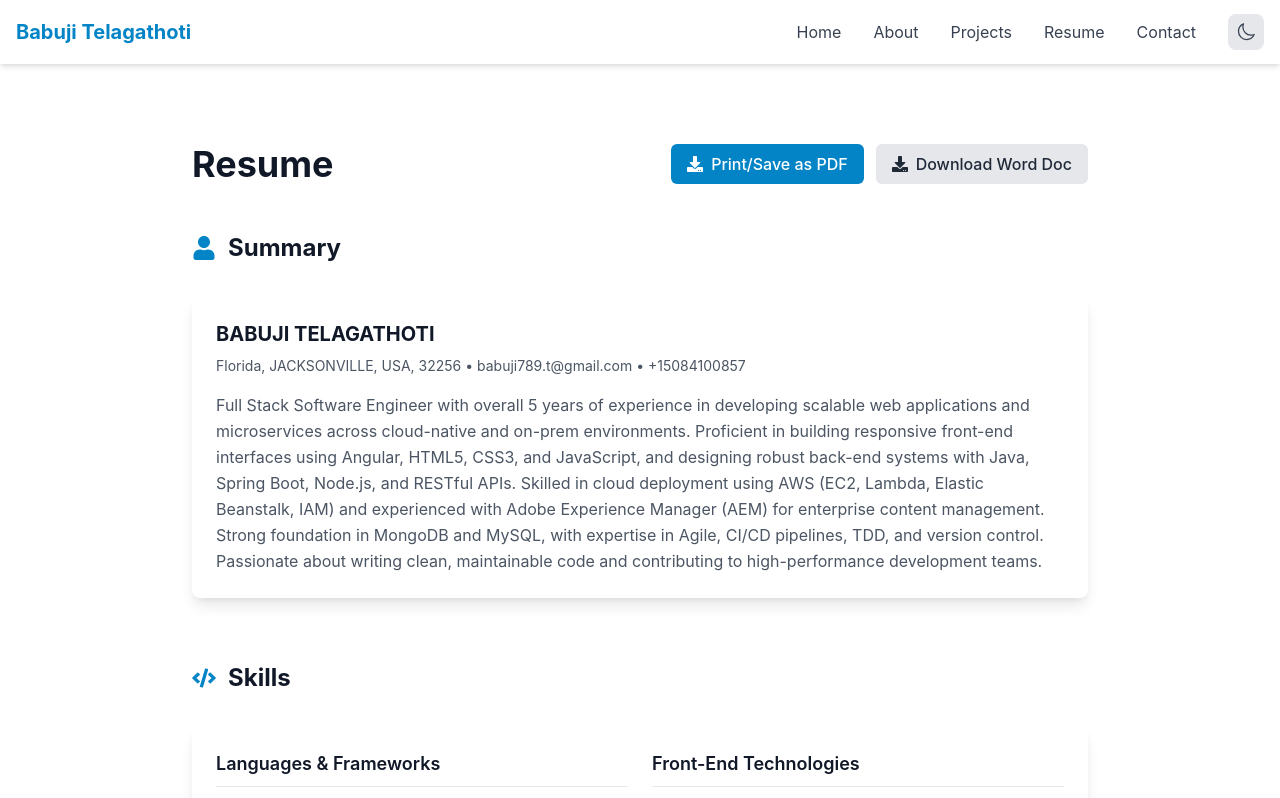
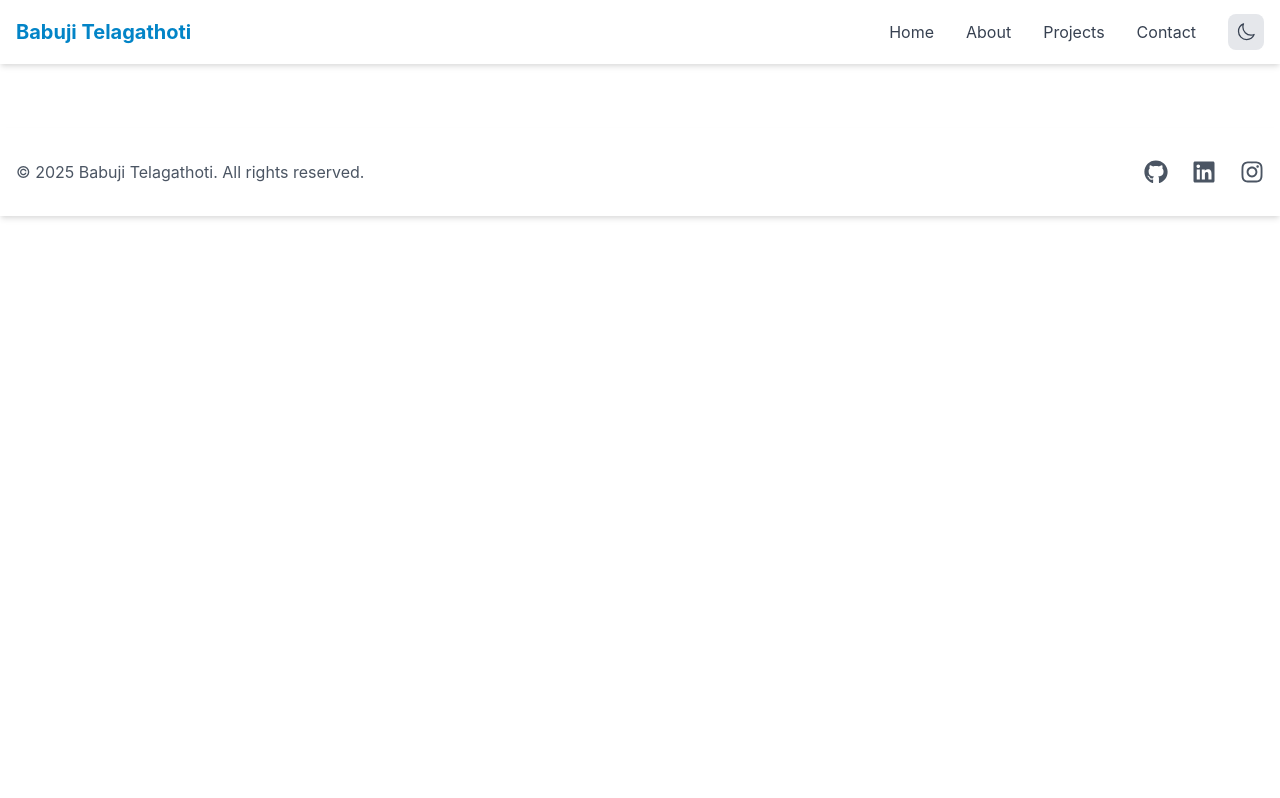
Before and after one commit to btelagathoti/mernportfolio, a React (Create React App) app in the folder client/: page /resume in a window 1280 px wide. Shown: the top 798 px of the page. Built offline with nearby package versions, Linux system fonts and the light colour scheme.

Commit message:
skills upgrade

```diff
--- a/client/src/App.js
+++ b/client/src/App.js
@@ -6,7 +6,6 @@ import Footer from './components/Footer';
 import Home from './pages/Home';
 import About from './pages/About';
 import Projects from './pages/Projects';
-import Resume from './pages/Resume';
 import Contact from './pages/Contact';
 
 function App() {
@@ -20,7 +19,6 @@ function App() {
               <Route path="/" element={<Home />} />
               <Route path="/about" element={<About />} />
               <Route path="/projects" element={<Projects />} />
-              <Route path="/resume" element={<Resume />} />
               <Route path="/contact" element={<Contact />} />
             </Routes>
           </main>
--- a/client/src/components/Navbar.js
+++ b/client/src/components/Navbar.js
@@ -10,7 +10,6 @@ const Navbar = () => {
     { name: 'Home', path: '/' },
     { name: 'About', path: '/about' },
     { name: 'Projects', path: '/projects' },
-    { name: 'Resume', path: '/resume' },
     { name: 'Contact', path: '/contact' },
   ];
 
--- a/client/src/pages/Contact.js
+++ b/client/src/pages/Contact.js
@@ -14,13 +14,13 @@ const Contact = () => {
       icon: <FaGithub className="h-6 w-6" />,
       label: 'GitHub',
       value: 'github.com/btelagathoti',
-      link: 'https://www.linkedin.com/in/babuji-telagathoti-2142b6357/'
+      link: 'https://github.com/btelagathoti'
     },
     {
       icon: <FaLinkedin className="h-6 w-6" />,
       label: 'LinkedIn',
-      value: 'linkedin.com/in/btelagathoti',
-      link: 'www.linkedin.com/in/babuji-telagathoti-2142b6357'
+      value: 'https://www.linkedin.com/in/babuji-telagathoti-2142b6357/',
+      link: 'https://www.linkedin.com/in/babuji-telagathoti-2142b6357/'
     },
     {
       icon: <FaInstagram className="h-6 w-6" />,
--- a/client/src/pages/Resume.js
+++ b/client/src/pages/Resume.js
@@ -41,7 +41,7 @@ const Resume = () => {
     },
     {
       title: "Software Engineer",
-      company: "Cognizant Technology Solutions",
+      company: "Gnosis Freight",
       location: "India",
       period: "Aug 2020 - Nov 2022",
       description: [
```
